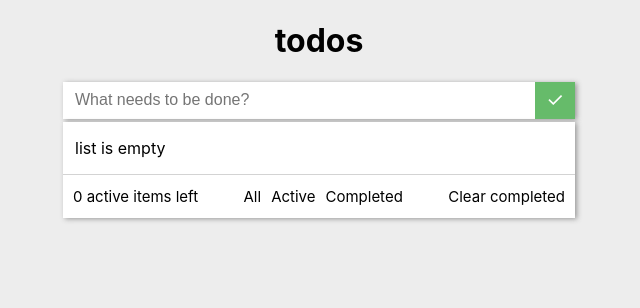
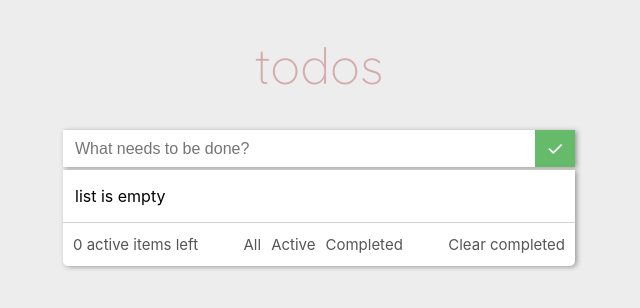
Before and after one commit to spacehunter99/todo-list, a React (Create React App) app: page / in a window 1280 px wide. Shown: the top 308 px of the page, without its empty margins (321-961 px from the left). Built offline with nearby package versions, Linux system fonts and the light colour scheme.

Commit message:
styling portion

```diff
--- a/src/components/App/index.tsx
+++ b/src/components/App/index.tsx
@@ -20,7 +20,7 @@ const App: React.FC = () => {
 
   return (
     <div className="main-container">
-      <h1>todos</h1>
+      <h1 className="main-header">todos</h1>
       <TodoInputForm
         inputText={inputText}
         updateInputText={setInputText}
--- a/src/components/App/style.scss
+++ b/src/components/App/style.scss
@@ -1,3 +1,5 @@
+@import url("https://fonts.googleapis.com/css2?family=Quicksand:wght@300&display=swap");
+
 .main-container {
   max-width: 1000px;
   margin: 0 auto;
@@ -5,4 +7,11 @@
   justify-content: center;
   align-items: center;
   flex-direction: column;
+
+  .main-header {
+    font-family: "Quicksand", sans-serif;
+    font-size: 50px;
+    font-weight: 100;
+    color: rgb(211, 172, 172);
+  }
 }
--- a/src/components/TodoItem/style.scss
+++ b/src/components/TodoItem/style.scss
@@ -35,7 +35,6 @@
         color: white;
         position: absolute;
         left: 4px;
-        // font-weight: 1000;
       }
     }
 
--- a/src/components/TodoList/style.scss
+++ b/src/components/TodoList/style.scss
@@ -3,6 +3,9 @@
   margin-top: 3px;
   background-color: white;
   box-shadow: 2px 1px 5px #999999;
+  border-bottom-left-radius: 5px;
+  border-bottom-right-radius: 5px;
+  margin-bottom: 80px;
 
   .todos-container-list {
     list-style-type: none;
@@ -26,11 +29,13 @@
       padding-left: 10px;
       padding-top: 12px;
       padding-bottom: 12px;
+      color: rgb(87, 85, 85);
     }
 
     .bottom-panel-central {
       padding-top: 12px;
       padding-bottom: 12px;
+      color: rgb(87, 85, 85);
 
       .all-button,
       .active-button,
@@ -49,6 +54,7 @@
       padding-top: 12px;
       padding-bottom: 12px;
       padding-right: 10px;
+      color: rgb(87, 85, 85);
 
       .clear-completed-button {
         padding: 0;
```
